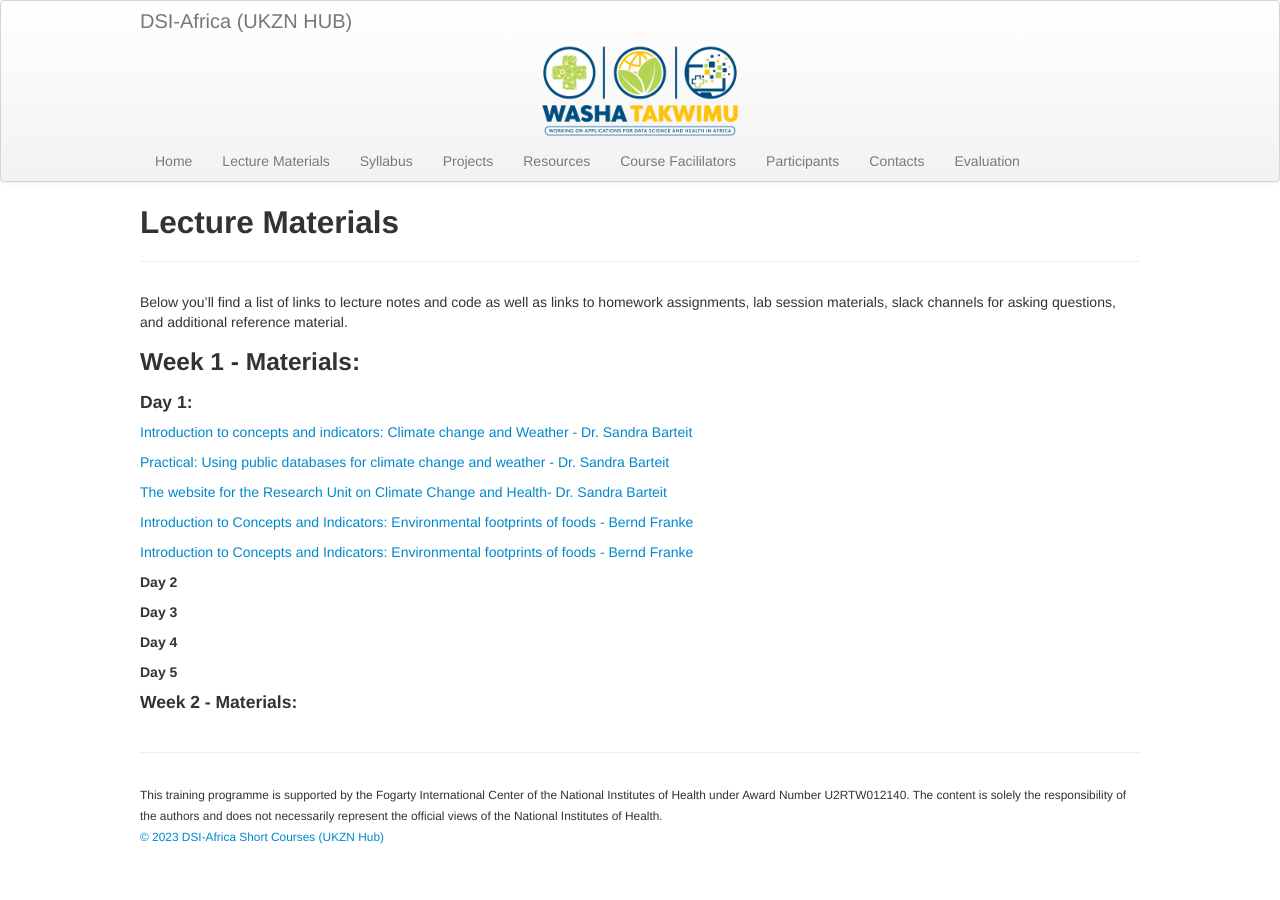
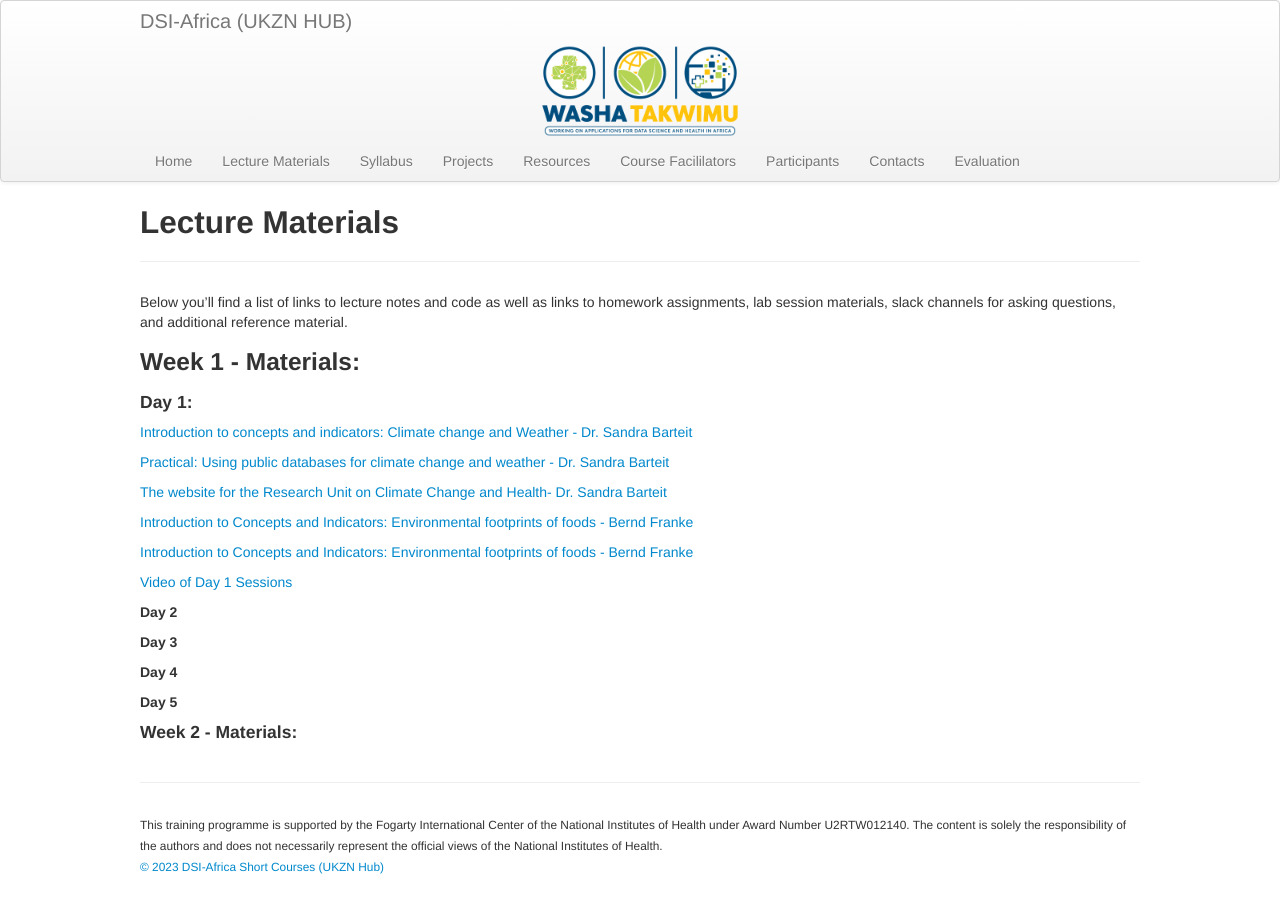
Before and after one commit to ccfscourseukzn/ccfscourseukzn.github.io, a Jekyll site: the page built from pages/lectures.md, in a window 1280 px wide. Built offline with Jekyll 4.4.1, drawn with Linux system fonts in a browser that asks for light colours.

Commit message:
Update lectures.md

```diff
--- a/pages/lectures.md
+++ b/pages/lectures.md
@@ -20,6 +20,8 @@ Below you'll find a list of links to lecture notes and code as well as links to
 
 <a href="https://ccfscourseukzn.github.io/PDFLectures/Bernd Franke_Base Carbone - données V18.1.xlsx" download> Introduction to Concepts and Indicators: Environmental footprints of foods - Bernd Franke</a> <br>
 
+<a href="https://harvard.zoom.us/rec/share/Ze2JowCeZBwvbeH-epTlpBdyw0jlEY3n7VDmHm-JhuPhqIzpMkOqiRMYlLXyA46X.kd9ZTtfso6czoxrw?startTime=1688971304000" > Video of Day 1 Sessions</a> <br>
+
 ##### Day 2
 
 ##### Day 3
```
